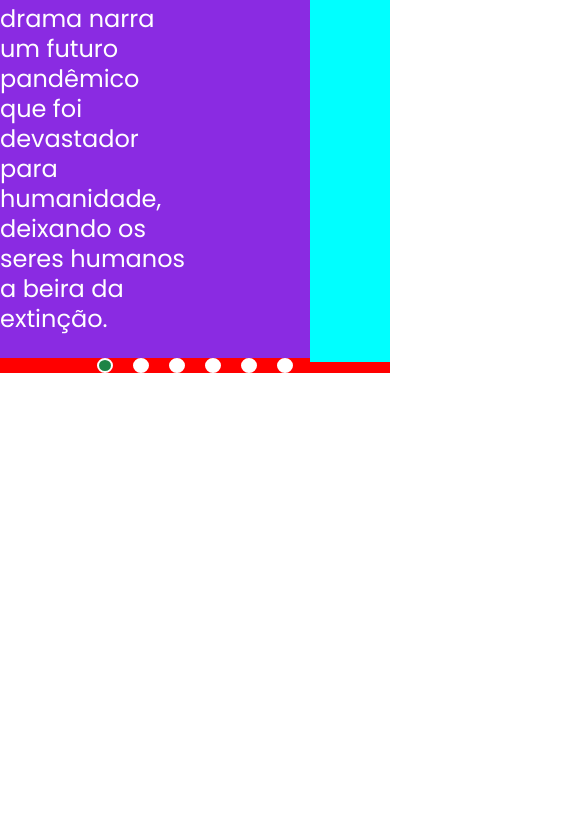
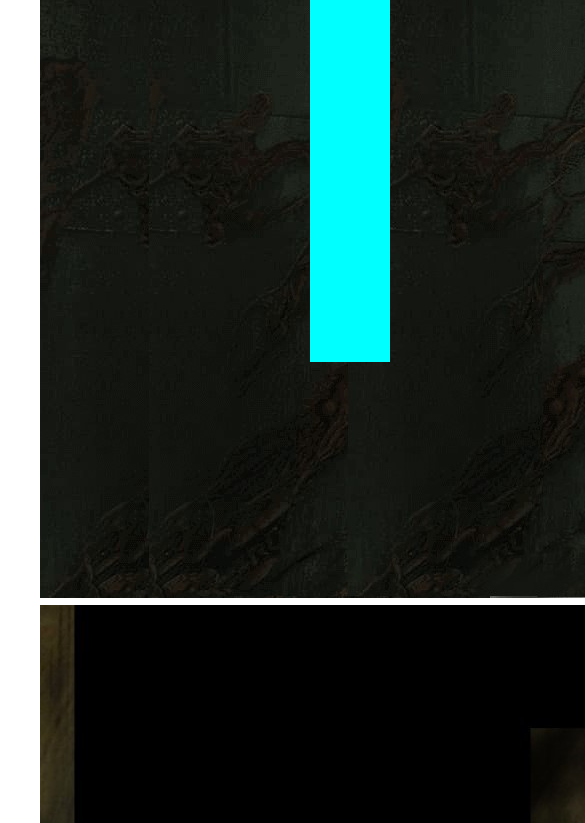
Before and after one commit to hyeonken/szpc-projeto-the-last-of-us, a plain HTML site: page projeto-tlou/index.html in a window 390 px wide. Shown: the part 482-1305 px from the top of the page, 585 px wide, since content can reach past the window. Before the commit the page ends 855 px from the top, so only its background shows below. Drawn offline with Linux system fonts and the light colour scheme; files that its build step writes are made by us from their sources.

Commit message:
add css responsivo

```diff
--- a/projeto-tlou/index.html
+++ b/projeto-tlou/index.html
@@ -12,13 +12,14 @@
 
 <link rel="stylesheet" href="style.css">
 <link rel="stylesheet" href="src/css/style.css">
+<link rel="stylesheet" href="src/css/responsivo.css">
 
 </head>
 <body>
     <main>
 
-        <!-- <div class="carrossel">
-            <img class="imagem" src="./src/imagens/tlou-1.jpg" alt="Ellie e Joel abraçados">
+        <div class="carrossel">
+            <img class="imagem ativa" src="./src/imagens/tlou-1.jpg" alt="Ellie e Joel abraçados">
 
             <img class="imagem" src="./src/imagens/tlou-2.jpg" alt="Personagens The Last of Us">
 
@@ -29,7 +30,7 @@
             <img class="imagem" src="./src/imagens/tlou-5.jpg" alt="Ellie e Joel caminhando em uma cidade destruída">
 
             <img class="imagem" src="./src/imagens/tlou-6.jpg" alt="Joel segurando uma lanterna ligada na mão direita">
-        </div> -->
+        </div>
 
 
         <div class="conteudo">
```
